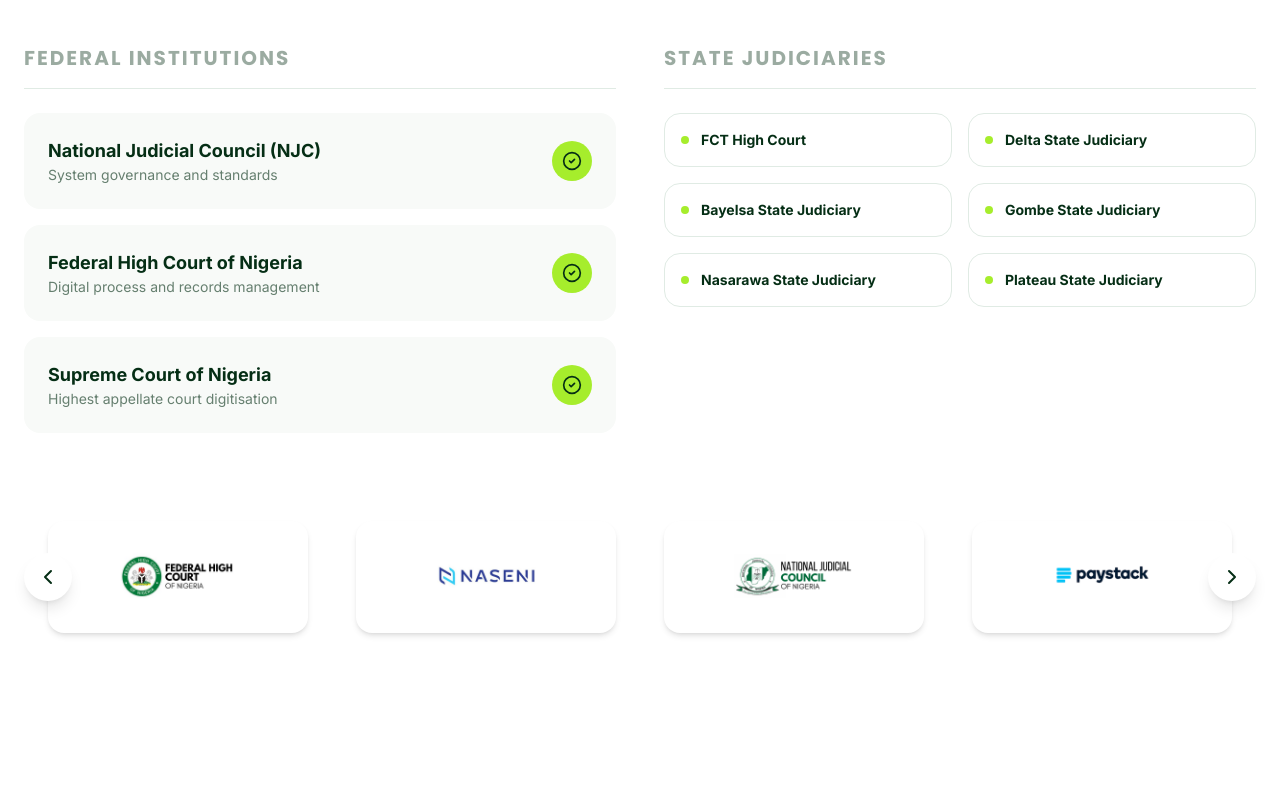
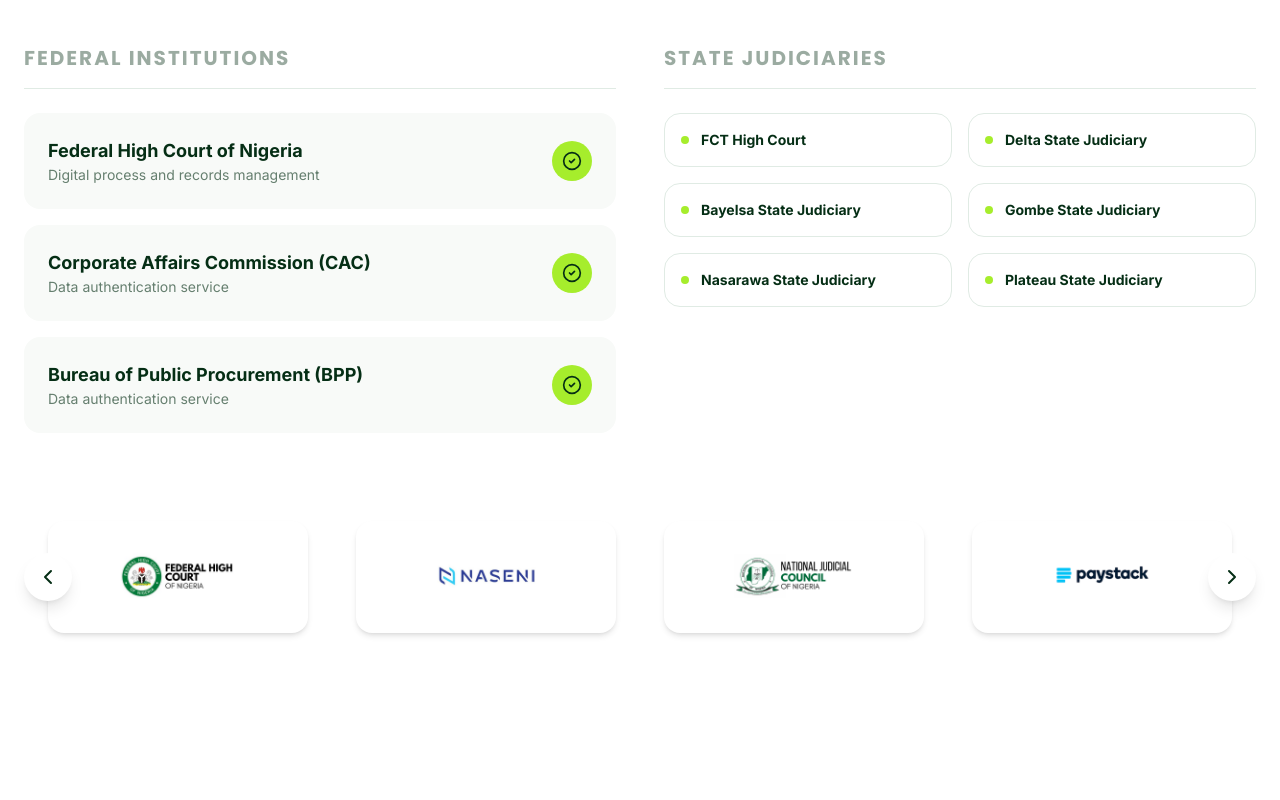
Before and after one commit to darkguy123/ecms-platform, a Next.js app: page / in a window 1280 px wide. Shown: the part 4680-5480 px from the top of the page. Built offline with nearby package versions, Linux system fonts and the light colour scheme.

Commit message:
Modify site contact details and footer text
Updated contact information and footer text in SITE_DATA.

```diff
--- a/src/data/site-data.ts
+++ b/src/data/site-data.ts
@@ -7,10 +7,10 @@
 export const SITE_DATA = {
   settings: {
     siteName: "ECMS - Electronic Court Management System",
-    contactEmail: "info@ecms.gov.ng",
-    contactPhone: "+234 800 JUSTICE",
-    address: "Century Information Systems Ltd, Head Office Building, Legal District",
-    footerText: "© 2024 Century Information Systems Ltd. All Rights Reserved."
+    contactEmail: "office@eCourtMS.com",
+    contactPhone: "+23407039000997, +2348180188858",
+    address: "Suite B051, H&A Plaza, Wuye, Abuja 900108, Federal Capital Territory",
+    footerText: "© 2026 Century Information Systems Ltd. All Rights Reserved."
   },
   home: {
     heroTitle: "Electronic Court Management System",
@@ -55,9 +55,9 @@
     title: "Proven Implementation",
     description: "Deployed and validated through collaborations with Nigeria's premier judicial institutions.",
     federal: [
-      { name: "National Judicial Council (NJC)", role: "System governance and standards" },
       { name: "Federal High Court of Nigeria", role: "Digital process and records management" },
-      { name: "Supreme Court of Nigeria", role: "Highest appellate court digitisation" }
+      { name: "Corporate Affairs Commission (CAC)", role: "Data authentication service" },
+      { name: "Bureau of Public Procurement (BPP)", role: "Data authentication service" }
     ],
     states: [
       { name: "FCT High Court", status: "Active" },
```
